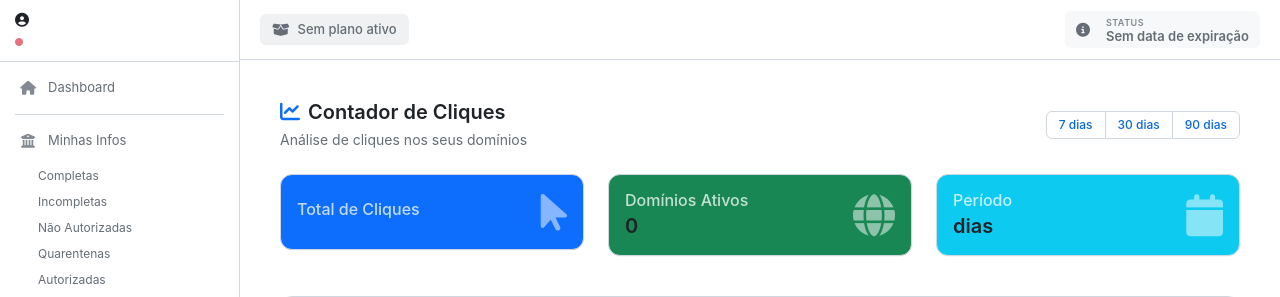
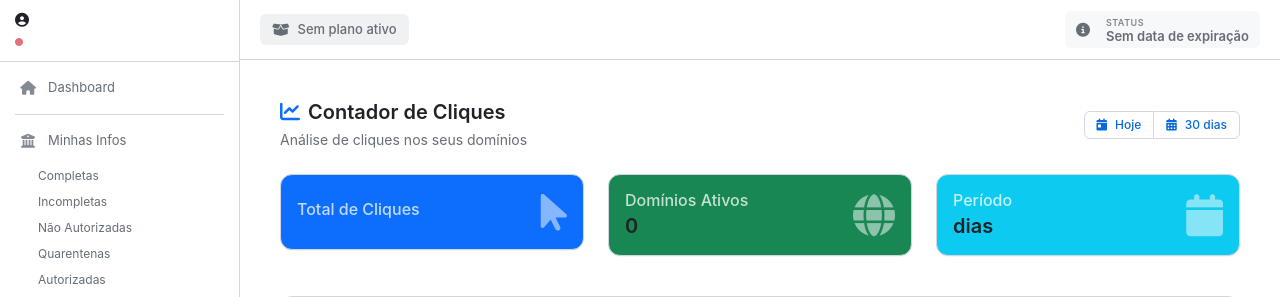
Before and after one commit to xtdev2025/client_manager, a Python web app: template app/templates/client/click_stats.html in a window 1280 px wide. Shown: the top 297 px of the page. Run offline with Jinja, Linux system fonts and the light colour scheme; the template is opened without the code that fills it, so the values that code supplies are empty.

Commit message:
feat: Update click statistics filter to allow only 1 day or 30 days options

```diff
--- a/app/templates/client/click_stats.html
+++ b/app/templates/client/click_stats.html
@@ -16,17 +16,13 @@
             <div>
                 <!-- Period Filter -->
                 <div class="btn-group" role="group">
-                    <a href="{{ url_for('client_domain.click_stats', days=7) }}"
-                       class="btn btn-sm btn-{{ 'primary' if days == 7 else 'outline-primary' }}">
-                        7 dias
+                    <a href="{{ url_for('client_domain.click_stats', days=1) }}"
+                       class="btn btn-sm btn-{{ 'primary' if days == 1 else 'outline-primary' }}">
+                        <i class="fas fa-calendar-day me-1"></i>Hoje
                     </a>
                     <a href="{{ url_for('client_domain.click_stats', days=30) }}"
                        class="btn btn-sm btn-{{ 'primary' if days == 30 else 'outline-primary' }}">
-                        30 dias
-                    </a>
-                    <a href="{{ url_for('client_domain.click_stats', days=90) }}"
-                       class="btn btn-sm btn-{{ 'primary' if days == 90 else 'outline-primary' }}">
-                        90 dias
+                        <i class="fas fa-calendar-alt me-1"></i>30 dias
                     </a>
                 </div>
             </div>
--- a/app/views/client_domain_view.py
+++ b/app/views/client_domain_view.py
@@ -92,7 +92,10 @@ def click_stats():
                     expiration_date = activation_date + timedelta(days=plan.get('duration_days'))
 
         # Get filter parameters
-        days = int(request.args.get('days', 30))
+        days = int(request.args.get('days', 30))  # Default: 30 days
+        # Only allow 1 (today) or 30 (last 30 days)
+        if days not in [1, 30]:
+            days = 30
         domain_id = request.args.get('domain_id')
 
         # Get click statistics
```
